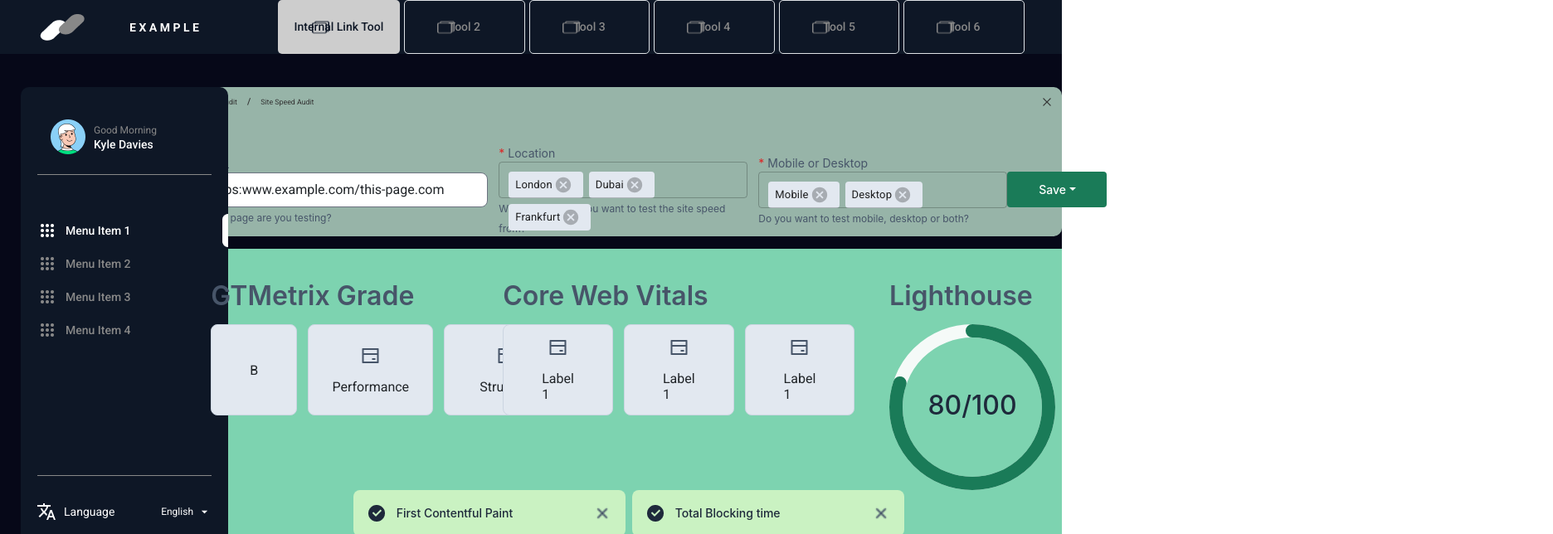
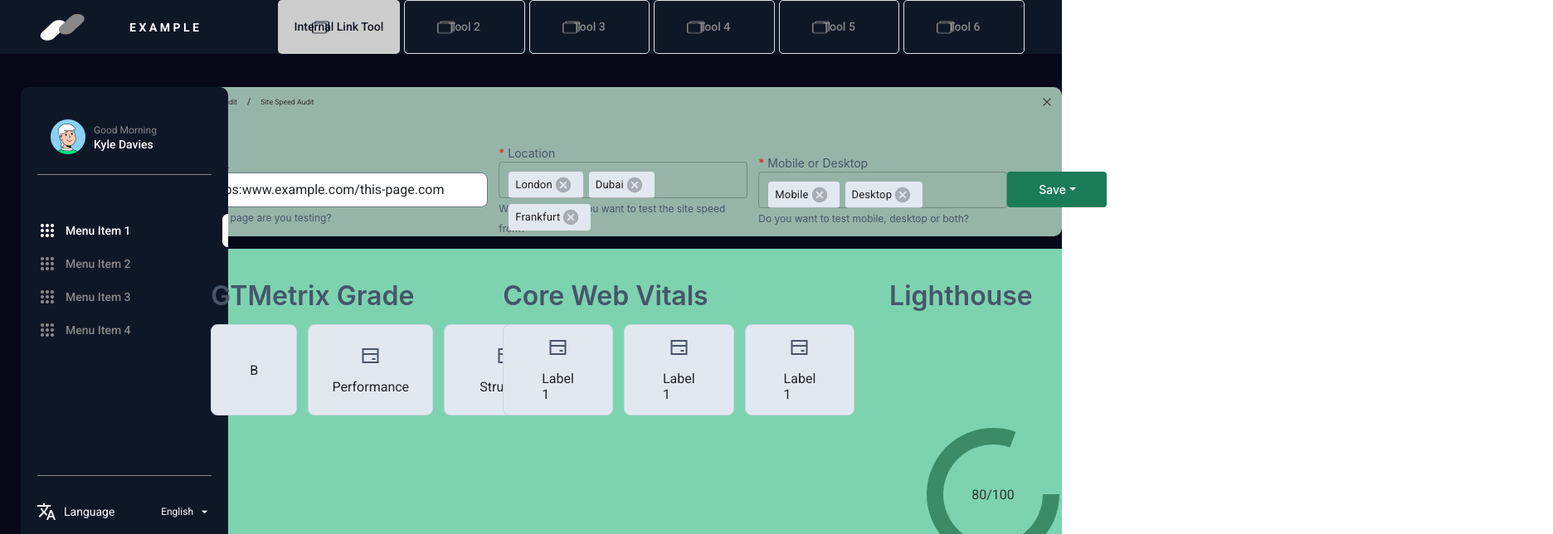
Before and after one commit to MamtazDev/ExampleDarkMode, a React (Vite) app: page / in a window 1280 px wide. Shown: the top 644 px of the page at 83% size, 1872 px wide, since content can reach past the window. Built offline with nearby package versions, Linux system fonts and the light colour scheme.

Commit message:
chart add

```diff
--- a/package.json
+++ b/package.json
@@ -20,6 +20,7 @@
     "react-dom": "^18.2.0",
     "react-icons": "^4.11.0",
     "react-router-dom": "^6.15.0",
+    "recharts": "^2.8.0",
     "styled-components": "^5.3.11"
   },
   "devDependencies": {
--- /dev/null
+++ b/src/Components/Outlet/GreenOutlet/Chart.jsx
@@ -0,0 +1,28 @@
+import React from "react";
+import { Pie, PieChart, Cell, Label } from "recharts";
+
+const Chart = () => {
+  const data = [{ name: "Group A", value: 80 }];
+  const startAngle = 70;
+  return (
+    <PieChart width={800} height={400}>
+      <Pie
+        data={data}
+        cx={120}
+        cy={200}
+        innerRadius={60}
+        outerRadius={80}
+        fill="#F5FAF8"
+        dataKey="value"
+        gapAngle={0}
+        stroke="transparent"
+        startAngle={startAngle}
+      >
+        <Cell fill="rgba(44, 122, 86, 0.80)" />
+        <Label value={`${data[0].value}/100`} position="center" fill="#333" />
+      </Pie>
+    </PieChart>
+  );
+};
+
+export default Chart;
--- a/src/Components/Outlet/GreenOutlet/WebVitals.jsx
+++ b/src/Components/Outlet/GreenOutlet/WebVitals.jsx
@@ -4,6 +4,7 @@ import bankcard from "../../../assets/Images/bank-card-line.png";
 import { CircularProgressbar } from "react-circular-progressbar";
 import "react-circular-progressbar/dist/styles.css";
 import ToolTip from "./ToolTip";
+import Chart from "./Chart";
 
 const WebVitals = () => {
   return (
@@ -59,21 +60,7 @@ const WebVitals = () => {
         {/* second div */}
         <div className="col-sm-12 col-lg-4 progressbar">
           <h2 className="gmt_heading">Lighthouse</h2>
-          <div style={{ width: "200px", color: "#1A7B58", fontSize: "16px" }}>
-            <CircularProgressbar
-              value={80}
-              text={`${80}/100`}
-              styles={{
-                rotation: 0.25,
-                strokeLinecap: "butt",
-                textSize: "16px",
-                pathTransitionDuration: 0.5,
-                textColor: "#f88",
-                trailColor: "#1A7B58",
-                backgroundColor: "#1A7B58",
-              }}
-            />
-          </div>
+          <Chart />
         </div>
       </div>
 
```
Also changed, not shown: src/Components/Outlet/GreenOutlet/GreenOutlet.jsx (+7 -2 lines), 1 other file (tests, documents, lock files or other folders).
